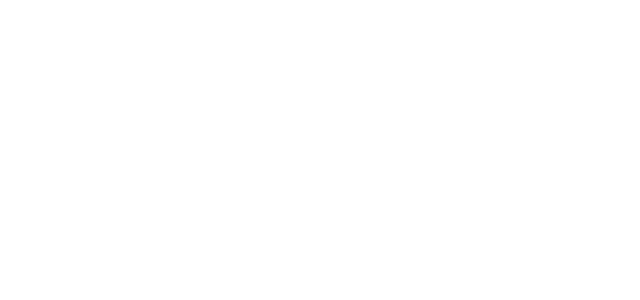
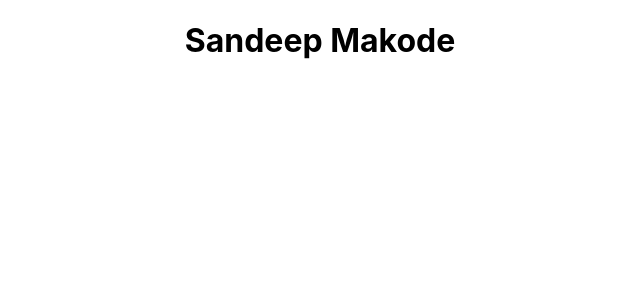
Before and after one commit to sandy171717/hook2, a React (Create React App) app in the folder hook/: page / in a window 1280 px wide. Shown: the top 300 px of the page, without its empty margins (320-960 px from the left). Built offline with nearby package versions, Linux system fonts and the light colour scheme.

Commit message:
head changed

```diff
--- a/hook/src/App.js
+++ b/hook/src/App.js
@@ -5,6 +5,7 @@ import './App.css';
 function App() {
   return (
     <div className="App">
+    <h1>Sandeep Makode</h1>
 
     </div>
   );
```
